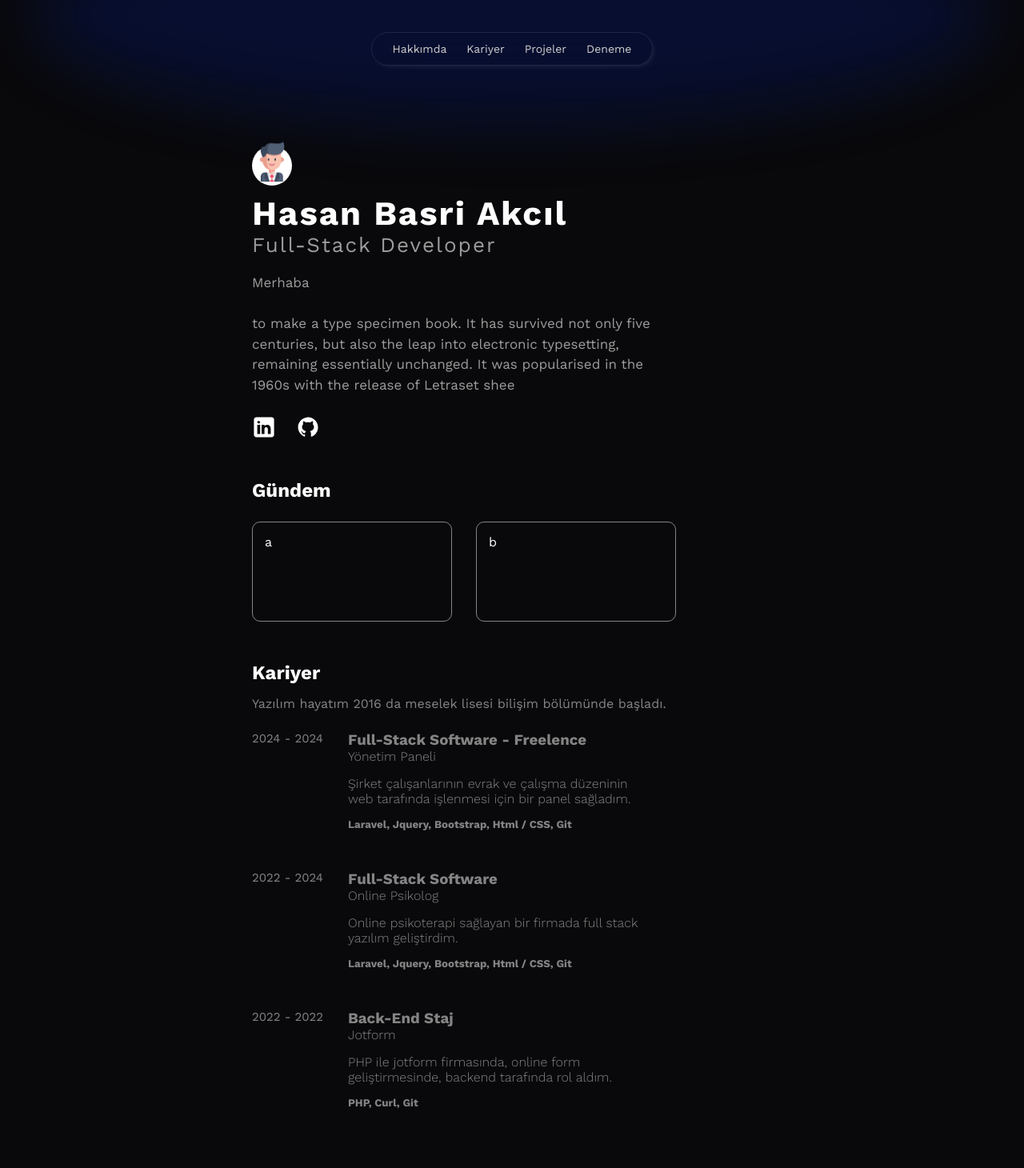
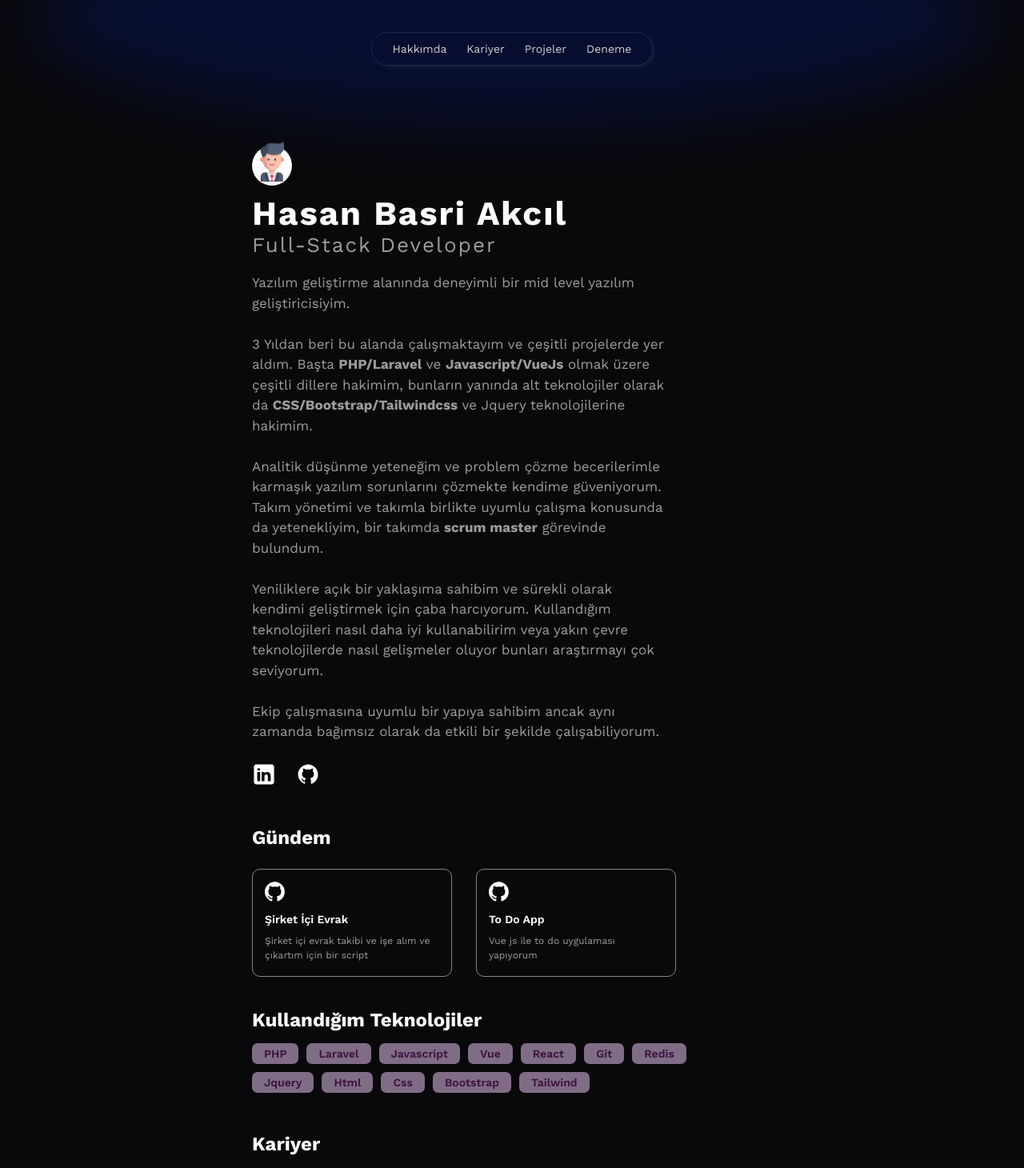
Before and after one commit to HasanBasri06/my-portfoy, a React (Vite) app: page / in a window 1280 px wide. Shown: the top 1460 px of the page at 80% size. Built offline with nearby package versions, Linux system fonts and the light colour scheme; a web font is replaced by a local one.

Commit message:
teknolojiler bölümü eklendi ve gündem alanı geliştirildi

```diff
--- a/src/App.css
+++ b/src/App.css
@@ -96,11 +96,17 @@
 
 .agendaBoxes > div {
     width: 250px;
-    height: 125px;
+    height: 135px;
     border-radius: 10px;
     border: 1px solid rgba(255, 255, 255, 0.5);
     padding: 15px;
     box-sizing: border-box;
+    cursor: pointer;
+    transition: all .3s ease-in-out;
+}
+
+.agendaBoxes > div:hover {
+    box-shadow: 0 0 1em -10px white;
 }
 
 .careerListBox {
--- a/src/Template.jsx
+++ b/src/Template.jsx
@@ -1,10 +1,13 @@
 import React from 'react';
+import AboutMe from './components/AboutMe';
+import Agenda from './components/Agenda';
 import CareerBox from './components/CareerBox';
+import Technology from './components/Technology';
+import Footer from './partials/Footer';
 import Header from './partials/Header';
+import GithubWhite from '/src/assets/github-white.svg';
 import Github from '/src/assets/github.svg';
 import Linkedin from '/src/assets/linkedin.svg';
-import Profile from '/src/assets/profile_1.png';
-
 
 function Template() {
 
@@ -37,6 +40,26 @@ function Template() {
     },
   ];
 
+  const agendas = [
+      {
+          id: 1,
+          name: 'Şirket İçi Evrak',
+          image: GithubWhite,
+          href: null,
+          description: 'Şirket içi evrak takibi ve işe alım ve çıkartım için bir script',
+          technologies: ['Laravel', 'Swagger', 'Rest Api']
+      },
+      {
+          id: 2,
+          name: 'To Do App',
+          image: GithubWhite,
+          href: null,
+          description: 'Vue js ile to do uygulaması yapıyorum',
+          technologies: ['Vue']
+      }
+  ];
+
+
   function careerLists () {
     return careers.sort((a, b) => b.id - a.id)
   }
@@ -45,22 +68,7 @@ function Template() {
     <div className='main'>
       <Header />
       <div className='content'>
-          <div className='aboutMe'>
-            <div className='myProfilePhoto'>
-              <img src={Profile} />
-            </div>
-            <div className='myTitle'>
-              <div className='myName'>
-                <h1>Hasan Basri Akcıl</h1>
-                <h2>Full-Stack Developer</h2>
-              </div>
-              <p>
-                Merhaba
-                <br /><br />
-                to make a type specimen book. It has survived not only five centuries, but also the leap into electronic typesetting, remaining essentially unchanged. It was popularised in the 1960s with the release of Letraset shee
-              </p>
-            </div>
-          </div>
+          <AboutMe />
           <div className='socialMedias'>
             <div className='linkedin'>
               <img src={Linkedin} />
@@ -73,15 +81,20 @@ function Template() {
           <div className='agendaBox'>
             <h3 className='title'>Gündem</h3>
             <div className='agendaBoxes'>
-              <div>a</div>
-              <div>b</div>
+              {
+                agendas.map(agenda => <Agenda key={agenda.id} agenda={agenda} />)
+              }
             </div>
+          </div>
+
+          <div className='technologiesBox'>
+              <Technology />
           </div>
 
           <div className='careerListBox'>
             <h3 className='title'>Kariyer</h3>
             <div className='careerDesc'>
-              Yazılım hayatım 2016 da meselek lisesi bilişim bölümünde başladı.
+              Yazılım hayatım 2016 da meslek lisesi bilişim bölümünde başladı.
             </div>
             <div className='careerList'>
               <ul>
@@ -94,7 +107,8 @@ function Template() {
             </div>
           </div>
       </div>
-      <br /><br /><br /><br /><br /><br /><br /><br /><br /><br /><br /><br /><br /><br /><br /><br /><br /><br /><br /><br /><br /><br /><br /><br /><br /><br /><br /><br /><br /><br /><br /><br />
+      <Footer />
+
   </div>
   )
 }
--- /dev/null
+++ b/src/components/AboutMe.jsx
@@ -0,0 +1,39 @@
+import React from 'react'
+import Profile from '/src/assets/profile_1.png'
+
+function AboutMe() {
+  return (
+    <div className='aboutMe'>
+        <div className='myProfilePhoto'>
+            <img src={Profile} />
+        </div>
+        <div className='myTitle'>
+            <div className='myName'>
+            <h1>Hasan Basri Akcıl</h1>
+            <h2>Full-Stack Developer</h2>
+            </div>
+            <p>
+                Yazılım geliştirme alanında deneyimli bir mid level yazılım geliştiricisiyim.
+                <br /><br />
+                3 Yıldan beri bu alanda
+                çalışmaktayım ve çeşitli projelerde yer aldım. Başta <strong>PHP/Laravel</strong> ve <strong>Javascript/VueJs</strong> olmak üzere
+                çeşitli dillere hakimim, bunların yanında alt teknolojiler olarak da <strong>CSS/Bootstrap/Tailwindcss</strong> ve
+                Jquery teknolojilerine hakimim.
+                <br /><br />
+                Analitik düşünme yeteneğim ve problem çözme becerilerimle karmaşık yazılım sorunlarını çözmekte
+                kendime güveniyorum. Takım yönetimi ve takımla birlikte uyumlu çalışma konusunda da
+                yetenekliyim, bir takımda <strong>scrum master</strong> görevinde bulundum.
+                <br /><br />
+                Yeniliklere açık bir yaklaşıma sahibim ve sürekli olarak kendimi geliştirmek için çaba harcıyorum.
+                Kullandığım teknolojileri nasıl daha iyi kullanabilirim veya yakın çevre teknolojilerde nasıl gelişmeler
+                oluyor bunları araştırmayı çok seviyorum.
+                <br /><br />
+                Ekip çalışmasına uyumlu bir yapıya sahibim ancak aynı
+                zamanda bağımsız olarak da etkili bir şekilde çalışabiliyorum.
+            </p>
+        </div>
+    </div>
+  )
+}
+
+export default AboutMe
--- /dev/null
+++ b/src/components/Agenda.jsx
@@ -0,0 +1,15 @@
+function Agenda({agenda}) {
+    return (
+        <div>
+            <div className="agendaTemplate">
+                <img src={agenda.image} />
+                <div className="agendaTemplateTitle">{agenda.name}</div>
+                <p className="agendaTemplateDesc">
+                    {agenda.description}
+                </p>
+            </div>
+        </div>
+    )
+}
+
+export default Agenda
--- /dev/null
+++ b/src/components/Technology.jsx
@@ -0,0 +1,18 @@
+import React from 'react'
+
+function Technology() {
+    const technologies = ['PHP', 'Laravel', 'Javascript', 'Vue', 'React', 'Git', 'Redis', 'Jquery', 'Html', 'Css', 'Bootstrap', 'Tailwind']
+
+    return (
+        <>
+            <h3 className='title'>Kullandığım Teknolojiler</h3>
+            <div className='usedTechnologies'>
+                {
+                    technologies.map(technology => <div>{technology}</div>)
+                }
+            </div>
+        </>
+    )
+}
+
+export default Technology
--- a/src/index.css
+++ b/src/index.css
@@ -51,7 +51,6 @@ header {
   margin-top: 25px;
   width: 350px;
   height: 40px;
-  background-color: transparent;
   box-shadow: 3px 3px 10px -5px rgba(255, 255, 255, 0.2);
   border: 0.1px solid rgba(255, 255, 255, 0.1);
   border-radius: 75px;
@@ -82,7 +81,10 @@ header ul li a {
 
 footer {
   width: var(--content);
-  margin: var(--center);
+  margin: 0 auto;
+  margin-top: 30px;
+  height: 85px;
+  background-color: aqua;
 }
 
 .light {
@@ -101,3 +103,47 @@ footer {
 .pad-5 {
   margin-top: 15px;
 }
+
+.agendaTemplateTitle {
+  margin-top: 10px;
+  font-size: 14px;
+  font-weight: 600;
+}
+
+.agendaTemplateDesc {
+  margin-top: 10px;
+  font-size: 12px;
+  line-height: 1.5;
+  color: rgba(255, 255, 255, 0.6);
+}
+
+.technologiesBox {
+  margin-top: 40px;
+}
+
+.technologiesBox .usedTechnologies {
+  margin-top: 15px;
+  display: flex;
+  flex-wrap: wrap;
+  gap: 10px;
+  padding-right: 25px;
+}
+
+.technologiesBox .usedTechnologies div {
+  padding: 5px 15px;
+  font-size: 14px;
+  display: flex;
+  justify-content: center;
+  align-items: center;
+  color: #701a75;
+  font-weight: 600;
+  background-color: #f5d0fe;
+  border-radius: 7px;
+  cursor: pointer;
+  opacity: 0.5;
+  transition: all .3s ease-in-out;
+}
+
+.technologiesBox .usedTechnologies div:hover {
+  opacity: 1;
+}
--- a/src/partials/Footer.jsx
+++ b/src/partials/Footer.jsx
@@ -3,7 +3,7 @@ import React from 'react'
 function Footer() {
   return (
     <footer>
-
+      wadawd
     </footer>
   )
 }
```
Also changed, not shown: src/assets/github-white.svg (added).
